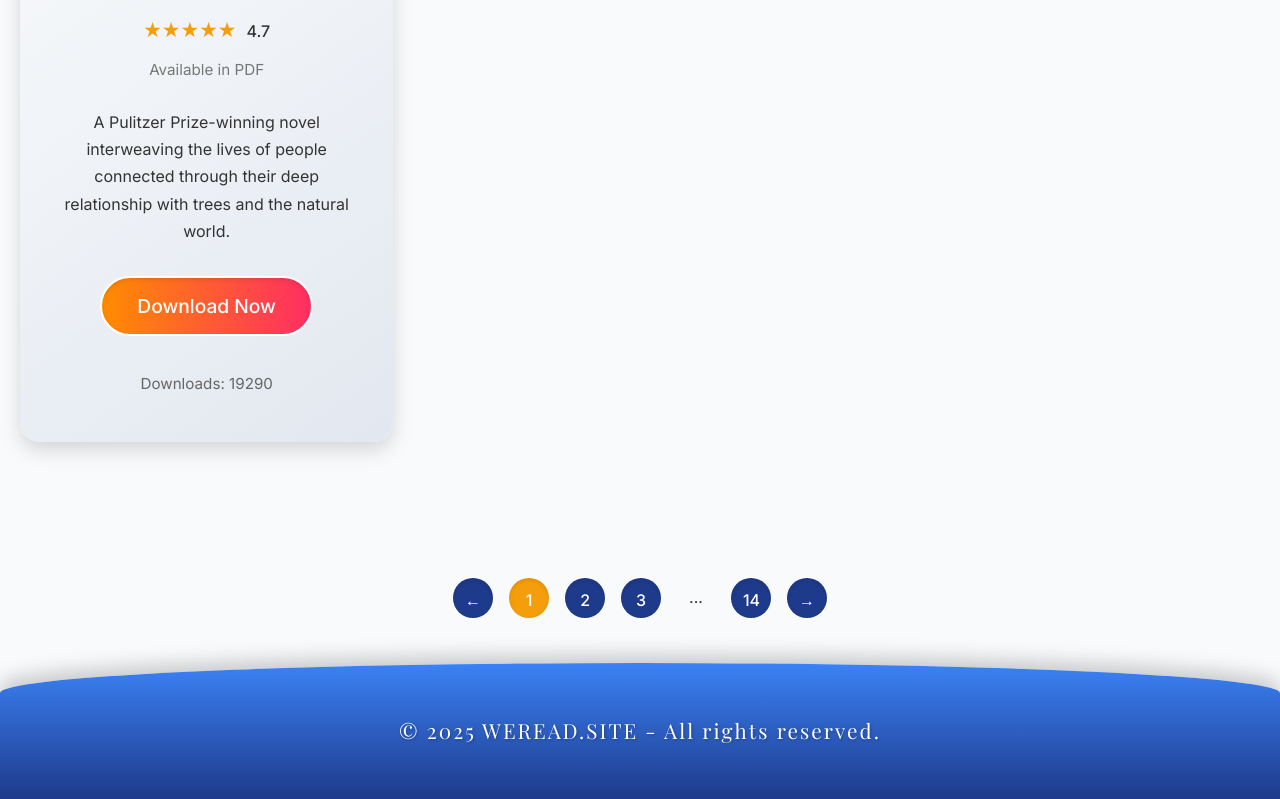
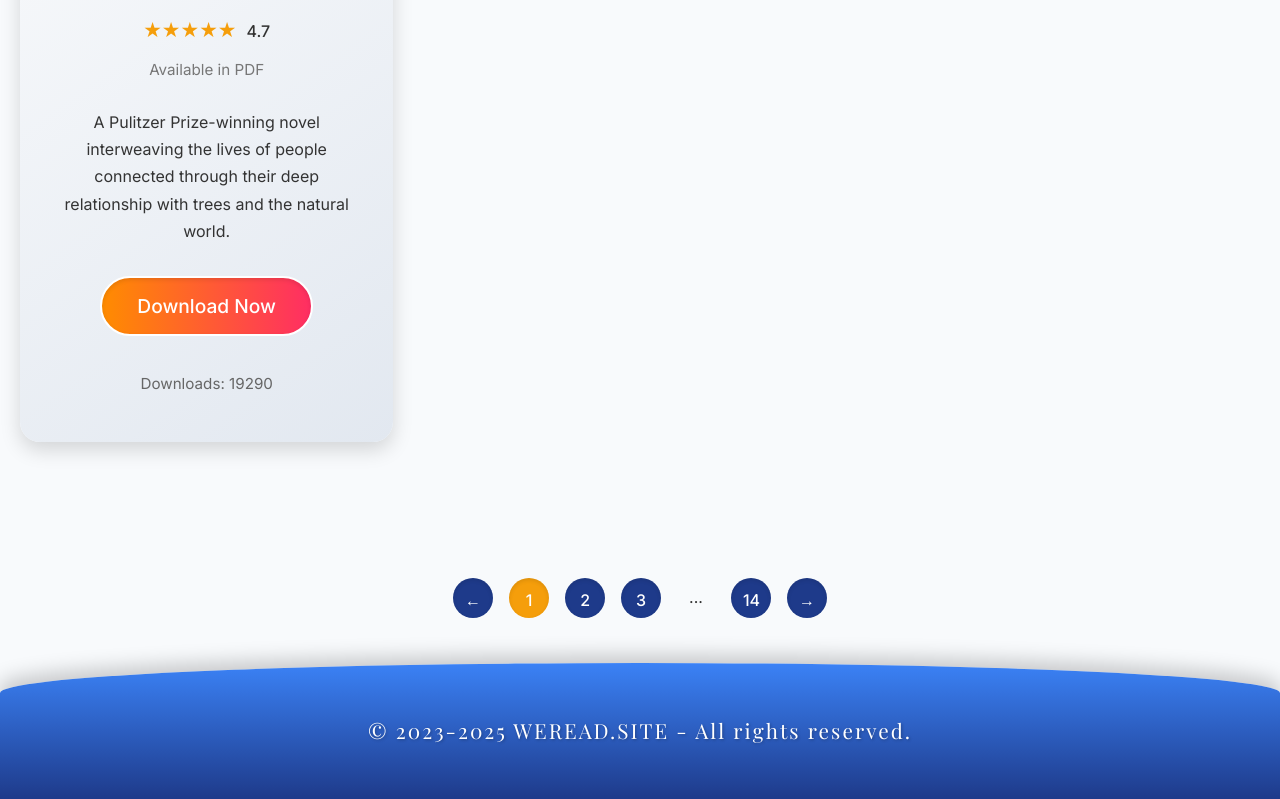
Before and after one commit to anamobakiran/anamobakiran.github.io, a plain HTML site: page index.html in a window 1280 px wide. Shown: the part 3335-4134 px from the top of the page. Drawn offline with nearby package versions, Linux system fonts and the light colour scheme.

Commit message:
Update index.html

```diff
--- a/index.html
+++ b/index.html
@@ -390,7 +390,7 @@
     <div class="grid" id="bookGrid"></div>
     <div class="pagination" id="pagination"></div>
     <footer>
-        <p class="copyright">© 2025 WEREAD.SITE - All rights reserved.</p>
+        <p class="copyright">© 2023-2025 WEREAD.SITE - All rights reserved.</p>
     </footer>
     <button class="back-to-top" onclick="scrollToTop()">↑</button>
 
```
